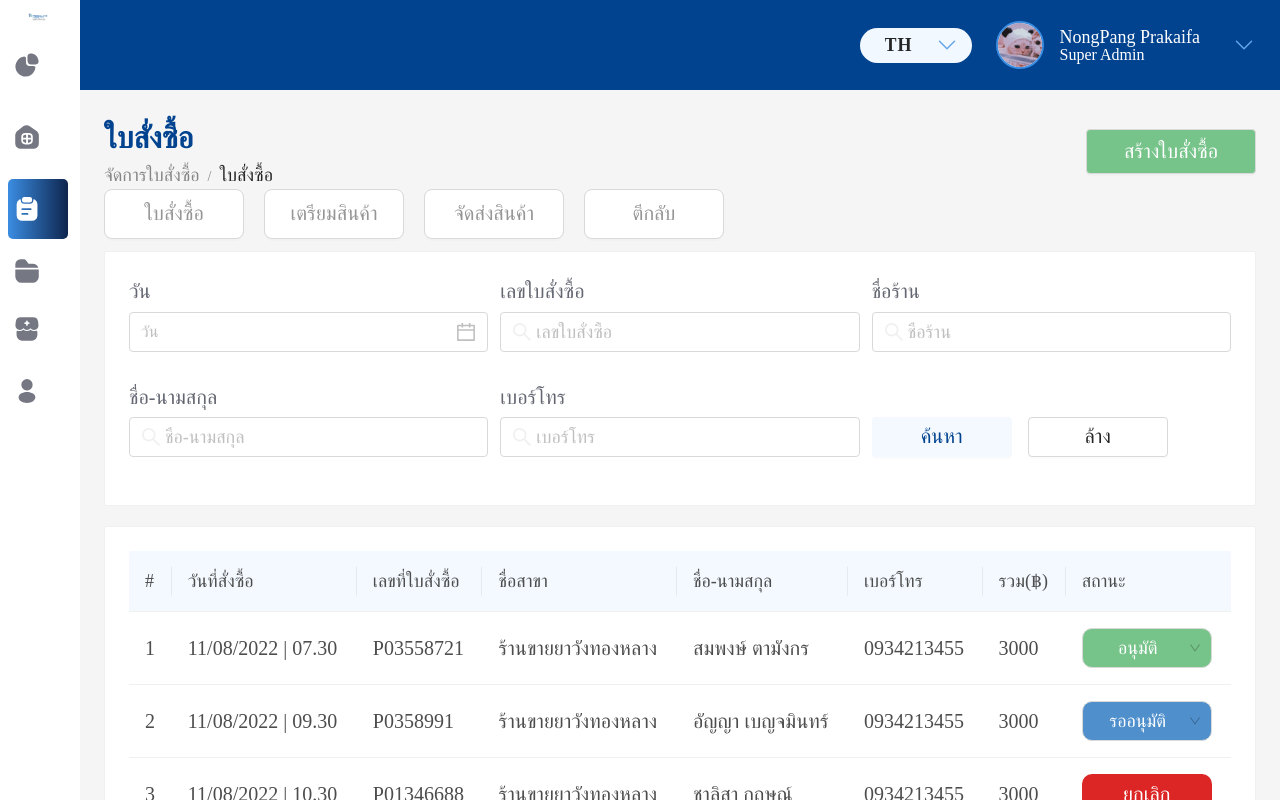
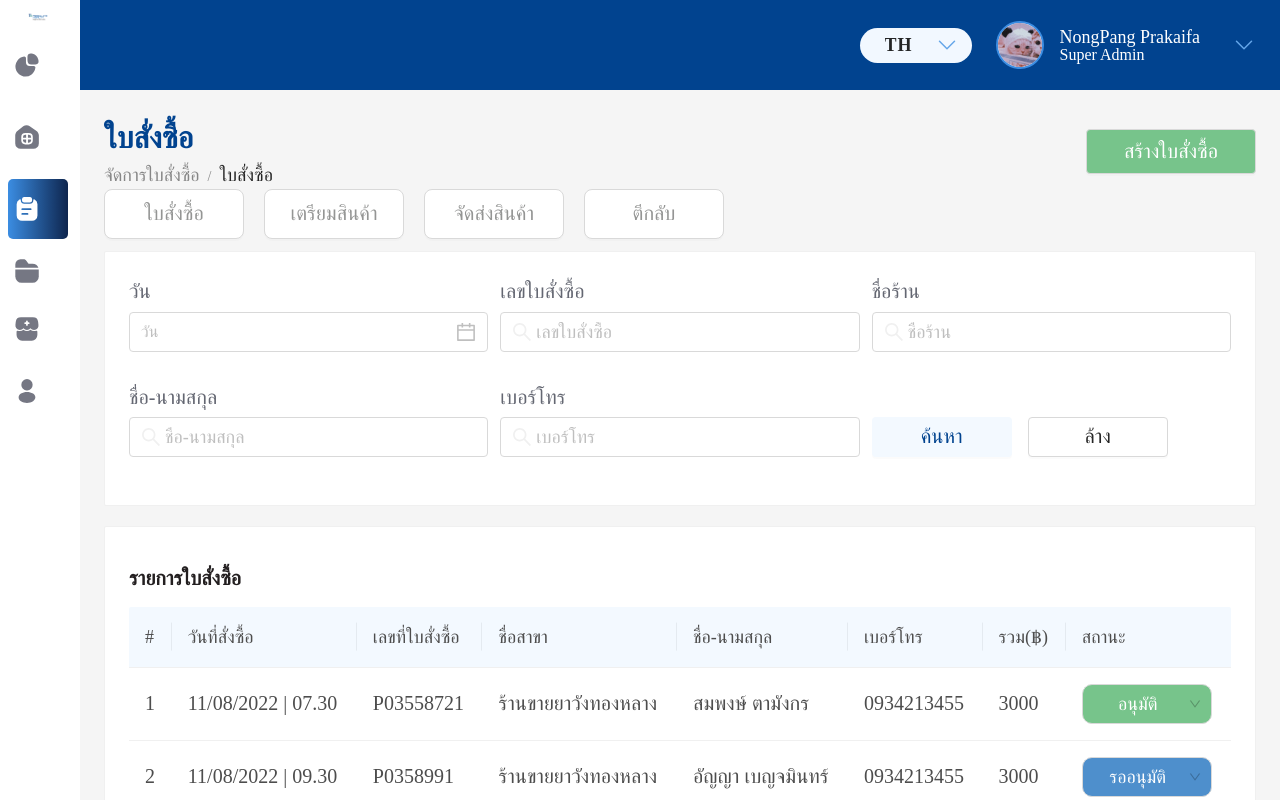
Before and after one commit to HusenMasmumas/ab-solute-health-were-house, a React (Create React App) app: page /#/purchase-order/manage in a window 1280 px wide. Shown: the top 800 px of the page. Built offline with nearby package versions, Linux system fonts and the light colour scheme; a web font is replaced by a local one.

Commit message:
style: 💄 layout header table

```diff
--- a/src/views/purchase_order/manage/Table/Table_1.tsx
+++ b/src/views/purchase_order/manage/Table/Table_1.tsx
@@ -139,6 +139,9 @@ const Table_1 = ({tableName, data}: Props) => {
 
   return (
     <Card className="w-full !mt-5">
+      <div className="my-3">
+        <span className="text-[#231F20] text-[20px] !font-bold">{tableName}</span>
+      </div>
       <MoTable
         columns={columns}
         dataSource={data}
```
